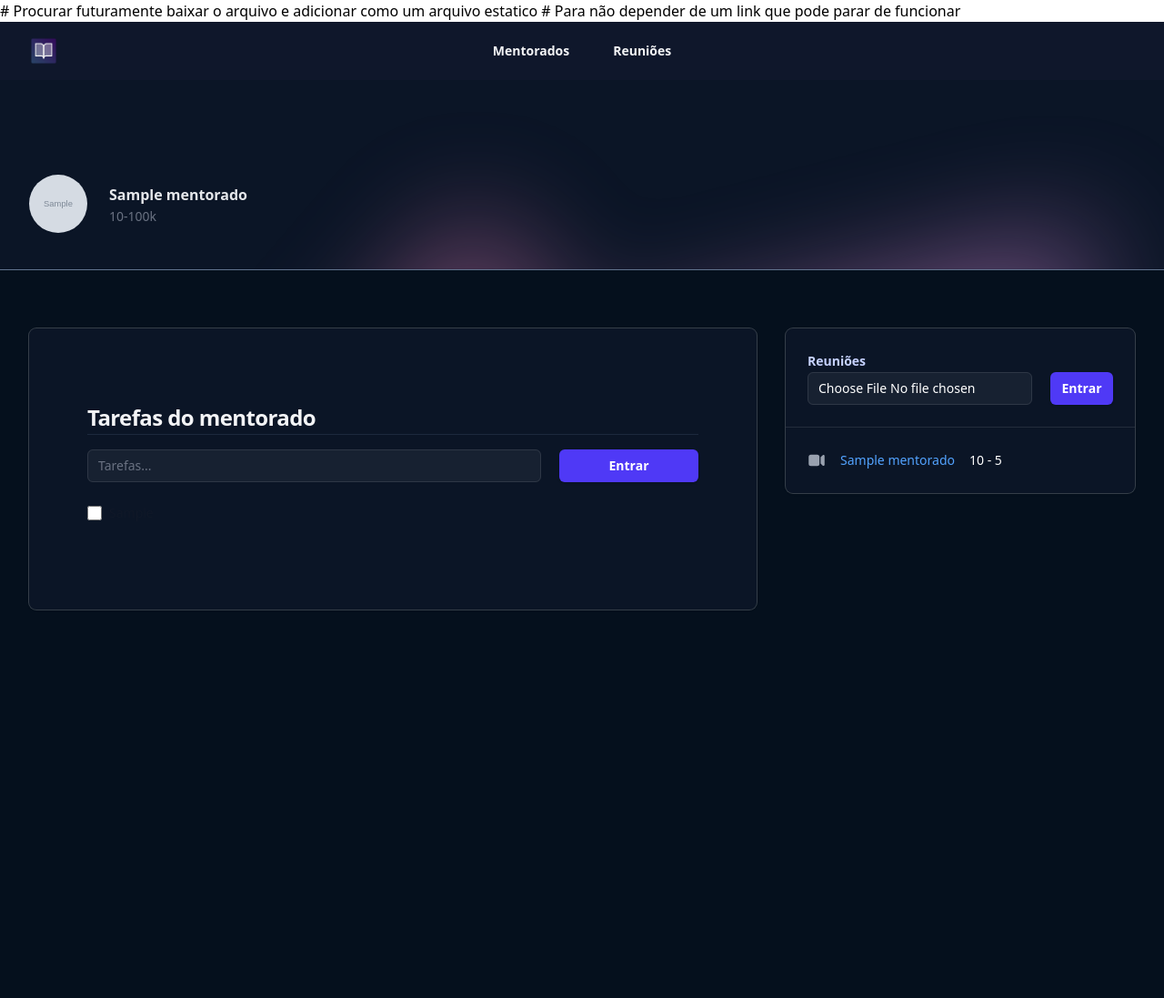
After one commit to JBVJoaoV/ProjetoMentorado, a Django app: template mentorados/templates/tarefa.html in a window 1280 px wide. The commit adds this page. Shown: the whole page at 91% size. Run offline with Django 5.2, Linux system fonts and the light colour scheme; the template is opened without the code that fills it: values that come from a table or form of the project are taken from there, others are empty; tables that the repository leaves empty hold one stand-in row (values such as "Sample post"); grey boxes marked "Sample" are stand-in pictures.

Commit message:
finalização do projeto

```diff
--- a/mentorados/admin.py
+++ b/mentorados/admin.py
@@ -1,7 +1,8 @@
 from django.contrib import admin
-from .models import Navigators, Mentorados, DisponibilidadeDeHorarios
+from .models import Navigators, Mentorados, DisponibilidadeDeHorarios, Reuniao
 
 # Register your models here.
 admin.site.register(Navigators)
 admin.site.register(Mentorados)
 admin.site.register(DisponibilidadeDeHorarios)
+admin.site.register(Reuniao)
--- a/mentorados/models.py
+++ b/mentorados/models.py
@@ -60,3 +60,13 @@ class Reuniao(models.Model):
     mentorado = models.ForeignKey(Mentorados, on_delete=models.CASCADE)
     tag = models.CharField(max_length=2, choices=tag_choices)
     descricao = models.TextField()
+
+class Tarefa(models.Model):
+    mentorado = models.ForeignKey(Mentorados, on_delete=models.DO_NOTHING)
+    tarefa = models.CharField(max_length=255)
+    realizada = models.BooleanField(default=False)
+
+
+class Upload(models.Model):
+    mentorado = models.ForeignKey(Mentorados, on_delete=models.DO_NOTHING)
+    video = models.FileField(upload_to='video')
--- /dev/null
+++ b/mentorados/templates/tarefa.html
@@ -0,0 +1,140 @@
+{% extends "base.html" %}
+{% load static %}
+{% block 'body' %}
+<header class="bg-slate-900">
+    <nav class="flex items-center justify-between p-4 lg:px-8" aria-label="Global">
+      <div class="flex lg:flex-1">
+        <a href="#" class="-m-1.5 p-1.5">
+          <span class="sr-only">Your Company</span>
+          <img class="h-8 w-auto" src="{% static 'logo.png' %}" alt="">
+        </a>
+      </div>
+      <div class="flex lg:hidden">
+        <button type="button" class="-m-2.5 inline-flex items-center justify-center rounded-md p-2.5 text-gray-700">
+          <span class="sr-only">Open main menu</span>
+          <svg class="size-6" fill="none" viewBox="0 0 24 24" stroke-width="1.5" stroke="currentColor" aria-hidden="true" data-slot="icon">
+            <path stroke-linecap="round" stroke-linejoin="round" d="M3.75 6.75h16.5M3.75 12h16.5m-16.5 5.25h16.5" />
+          </svg>
+        </button>
+      </div>
+      <div class="hidden lg:flex lg:gap-x-12">
+        <a href="{% url "mentorados" %}" class="text-sm/6 font-semibold text-gray-100">Mentorados</a>
+        <a href="{% url "reunioes" %}" class="text-sm/6 font-semibold text-gray-100">Reuniões</a>
+      </div>
+      <div class="hidden lg:flex lg:flex-1 lg:justify-end">
+
+      </div>
+    </nav>
+
+  </header>
+
+
+
+
+  <main>
+    <header class="relative isolate pt-16 bg-[#0b1526] border-b-1 border-slate-500">
+      <div class="absolute inset-0 -z-10 overflow-hidden" aria-hidden="true">
+        <div class="absolute left-16 top-full -mt-16 transform-gpu opacity-50 blur-3xl xl:left-1/2 xl:-ml-80">
+          <div class="aspect-[1154/678] w-[72.125rem] bg-gradient-to-br from-[#FF80B5] to-[#9089FC]" style="clip-path: polygon(100% 38.5%, 82.6% 100%, 60.2% 37.7%, 52.4% 32.1%, 47.5% 41.8%, 45.2% 65.6%, 27.5% 23.4%, 0.1% 35.3%, 17.9% 0%, 27.7% 23.4%, 76.2% 2.5%, 74.2% 56%, 100% 38.5%)"></div>
+        </div>
+        <div class="absolute inset-x-0 bottom-0 h-px bg-gray-900/5"></div>
+      </div>
+      <div>
+      <div class="mx-auto max-w-7xl px-4 py-10 sm:px-6 lg:px-8 ">
+        <div class="mx-auto flex max-w-2xl items-center justify-between gap-x-8 lg:mx-0 lg:max-w-none">
+          <div class="flex items-center gap-x-6">
+            <img src="{{mentorado.foto.url}}" alt="" class="size-16 flex-none rounded-full ring-1 ring-gray-900/10">
+            <h1>
+              <div class="mt-1 text-base font-semibold text-gray-200">{{mentorado}}</div>
+              <div class="text-sm/6 text-gray-500">{{mentorado.get_estagio_display}}</div>
+            </h1>
+          </div>
+
+          </div>
+        </div>
+      </div>
+    </div>
+    </header>
+
+    <div class="bg-[#05101d] min-h-screen">
+        <div class="mx-auto max-w-7xl px-4 py-16 sm:px-6 lg:px-8">
+        <div class="mx-auto grid max-w-2xl grid-cols-1 grid-rows-1 items-start gap-x-8 gap-y-8 lg:mx-0 lg:max-w-none lg:grid-cols-3">
+            <!-- Invoice summary -->
+            <div class="lg:col-start-3 lg:row-end-1 ">
+            <h2 class="sr-only">Summary</h2>
+            <div class="rounded-lg shadow-sm ring-1 ring-white/20 bg-[#0b1526]">
+                <dl class="flex flex-wrap">
+                <div class="flex-auto px-6 pt-6">
+                    <p class="text-sm/6 font-semibold text-indigo-200">Reuniões</p>
+                    <div class="grid grid-cols-4 gap-5">
+                        <div class="col-span-3">
+                          <form action="{% url "upload" mentorado.id %}" method="POST" enctype='multipart/form-data'>{% csrf_token %}
+                            <input type="file" name="video" required class="block w-full rounded-md bg-white/5 px-3 py-1.5 text-base text-white outline outline-1 -outline-offset-1 outline-white/10 placeholder:text-gray-500 focus:outline focus:outline-2 focus:-outline-offset-2 focus:outline-indigo-500 sm:text-sm/6">
+                        </div>
+                        <div>
+                            <button type="submit" class="flex w-full justify-center cursor-pointer rounded-md bg-indigo-600 px-3 py-1.5 text-sm/6 font-semibold text-white shadow-sm hover:bg-indigo-500 focus-visible:outline focus-visible:outline-2 focus-visible:outline-offset-2 focus-visible:outline-indigo-600">Entrar</button>
+                          </form>
+                        </div>
+
+                    </div>
+
+                </div>
+
+
+                {% for video in videos %}
+                  <div class="mt-6 flex w-full flex-none gap-x-4 border-t border-gray-50/10 px-6 py-6">
+                      <dt class="flex-none">
+                      <svg xmlns="http://www.w3.org/2000/svg" viewBox="0 0 24 24" fill="currentColor" class="h-6 w-5 text-gray-400">
+                          <path d="M4.5 4.5a3 3 0 0 0-3 3v9a3 3 0 0 0 3 3h8.25a3 3 0 0 0 3-3v-9a3 3 0 0 0-3-3H4.5ZM19.94 18.75l-2.69-2.69V7.94l2.69-2.69c.944-.945 2.56-.276 2.56 1.06v11.38c0 1.336-1.616 2.005-2.56 1.06Z" />
+                        </svg>
+
+
+                      </dt>
+                      <dd class="text-sm/6 font-medium text-blue-400"><a href="{{video.video.url}}">{{video.mentorado}}</a></dd><p class="text-sm/6 text-white">10 - 5</p>
+                  </div>
+                {% endfor %}
+
+
+
+
+            </div>
+            </div>
+
+            <!-- Invoice -->
+            <div class="-mx-4 px-4 py-8 shadow-sm  sm:mx-0 sm:rounded-lg sm:px-8 sm:pb-14 lg:col-span-2 lg:row-span-2 lg:row-end-2 xl:px-16 xl:pb-20 xl:pt-16 ring-1 ring-white/20 bg-[#0b1526]">
+                <h2 class="mt-4 text-2xl/9 font-bold tracking-tight text-gray-100">Tarefas do mentorado</h2>
+                <hr class="border-px border-slate-800">
+
+                <div class="grid grid-cols-4 gap-5 mt-4">
+
+                      <div class="col-span-3">
+                        <form action="{% url "tarefa" mentorado.id %}" method="POST">{% csrf_token %}
+                          <input type="text" name="tarefa" autocomplete="email" required class="block w-full rounded-md bg-white/5 px-3 py-1.5 text-base text-white outline outline-1 -outline-offset-1 outline-white/10 placeholder:text-gray-500 focus:outline focus:outline-2 focus:-outline-offset-2 focus:outline-indigo-500 sm:text-sm/6" placeholder="Tarefas...">
+                      </div>
+                      <div>
+                          <button type="submit" class="flex w-full justify-center cursor-pointer rounded-md bg-indigo-600 px-3 py-1.5 text-sm/6 font-semibold text-white shadow-sm hover:bg-indigo-500 focus-visible:outline focus-visible:outline-2 focus-visible:outline-offset-2 focus-visible:outline-indigo-600">Entrar</button>
+                      </div>
+                    </form>
+                </div>
+                <br>
+
+                {% for tarefa in tarefas %}
+                  <div class="flex items-center mb-4">
+                      <input id="default-checkbox" type="checkbox" value="" class="w-4 h-4 text-blue-600 bg-gray-100 border-gray-300 rounded-sm focus:ring-blue-500 dark:focus:ring-blue-600 dark:ring-offset-gray-800 focus:ring-2 dark:bg-gray-700 dark:border-gray-600">
+                      <label for="default-checkbox" class="ms-2 text-sm font-medium text-gray-900 dark:text-gray-300">{{tarefa.tarefa}}</label>
+                  </div>
+                {% endfor %}
+            </div>
+
+
+
+
+            </div>
+        </div>
+        </div>
+    </div>
+  </main>
+
+
+
+{% endblock 'body' %}
--- a/mentorados/urls.py
+++ b/mentorados/urls.py
@@ -6,5 +6,9 @@ urlpatterns = [
     path('reunioes/', views.reunioes, name='reunioes'),
     path('auth/', views.auth, name="auth_mentorado"),
     path('escolher_dia/',views.escolher_dia, name='escolher_dia'),
-    path("agendar_reuniao/", views.agendar_reuniao, name='agendar_reuniao')
+    path("agendar_reuniao/", views.agendar_reuniao, name='agendar_reuniao'),
+    path('tarefa/<int:id>', views.tarefa, name ='tarefa'),
+    path('upload/<int:id>', views.upload, name='upload'),
+    path('tarefa_mentorado/', views.tarefa_mentorado, name='tarefa_mentorado'),
+    path('tarefa_alterar/<int:id>', views.tarefa_alterar, name="tarefa_alterar")
 ]
--- a/templates/base.html
+++ b/templates/base.html
@@ -4,6 +4,8 @@
     <meta charset="UTF-8">
     <meta name="viewport" content="width=device-width, initial-scale=1.0">
     <title>Monitorando</title>
+    # Procurar futuramente baixar o arquivo e adicionar como um arquivo estatico
+    # Para não depender de um link que pode parar de funcionar
     <script src="https://unpkg.com/@tailwindcss/browser@4"></script>
     {% block 'head' %}{% endblock 'head' %}
 </head>
```
Also changed, not shown: mentorados/templates/mentorados.html (+3 -5 lines), mentorados/templates/reunioes.html (+11 -10 lines), mentorados/templates/tarefa_mentorado.html (added, +125 -0 lines), mentorados/views.py (+94 -18 lines), db.sqlite3, mentorados/migrations/0004_reuniao_tarefa_upload.py (added).
